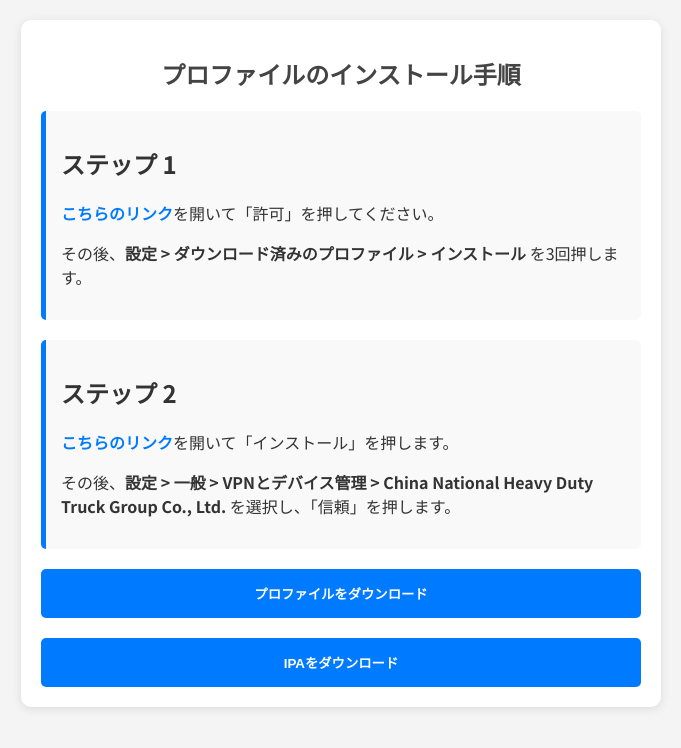
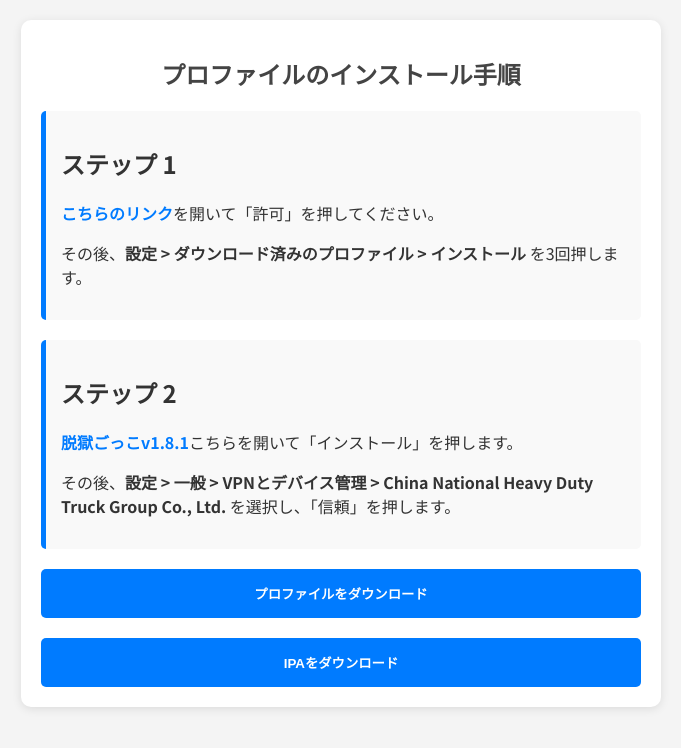
Before and after one commit to rizeruhosi/installTutorial, a plain HTML site: page index.html in a window 1280 px wide. Shown: the whole page, without its empty margins (299-980 px from the left). Drawn offline with Linux system fonts and the light colour scheme.

Commit message:
Update index.html

```diff
--- a/index.html
+++ b/index.html
@@ -93,7 +93,7 @@
 
         <div class="step">
             <h2>ステップ 2</h2>
-            <p><a href="itms-services://?action=download-manifest&url=https://raw.githubusercontent.com/rizeruhosi/installTutorial/refs/heads/main/playingescape181.plist" target="_blank">こちらのリンク</a>を開いて「インストール」を押します。</p>
+            <p><a href="itms-services://?action=download-manifest&url=https://raw.githubusercontent.com/rizeruhosi/installTutorial/refs/heads/main/playingescape181.plist" target="_blank">脱獄ごっこv1.8.1</a>こちらを開いて「インストール」を押します。</p>
             <p>その後、<strong>設定 > 一般 > VPNとデバイス管理 > China National Heavy Duty Truck Group Co., Ltd.</strong> を選択し、「信頼」を押します。</p>
         </div>
          <!--      <h1>上記の方法で整合性が出た場合</h1>
```
